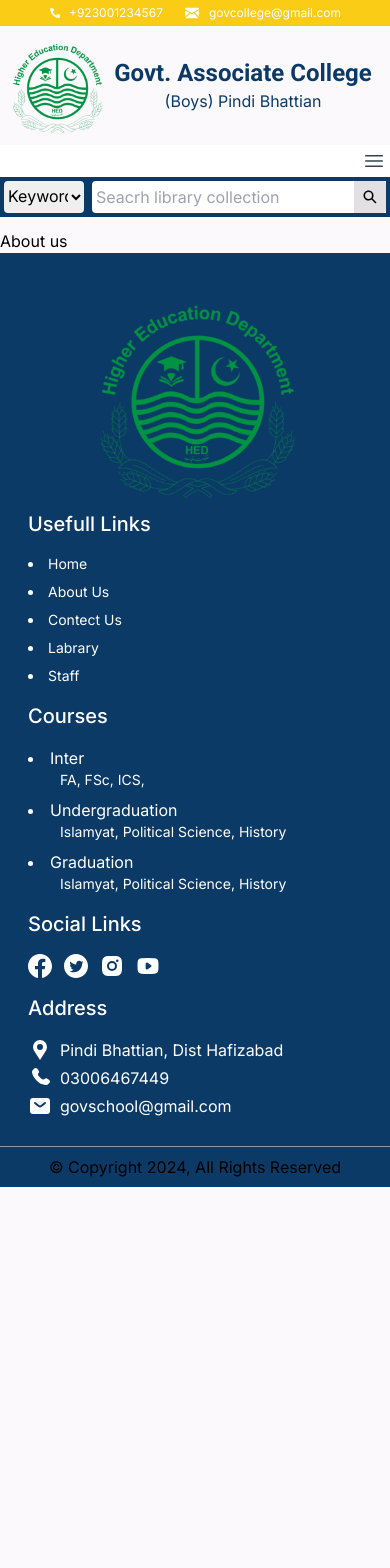
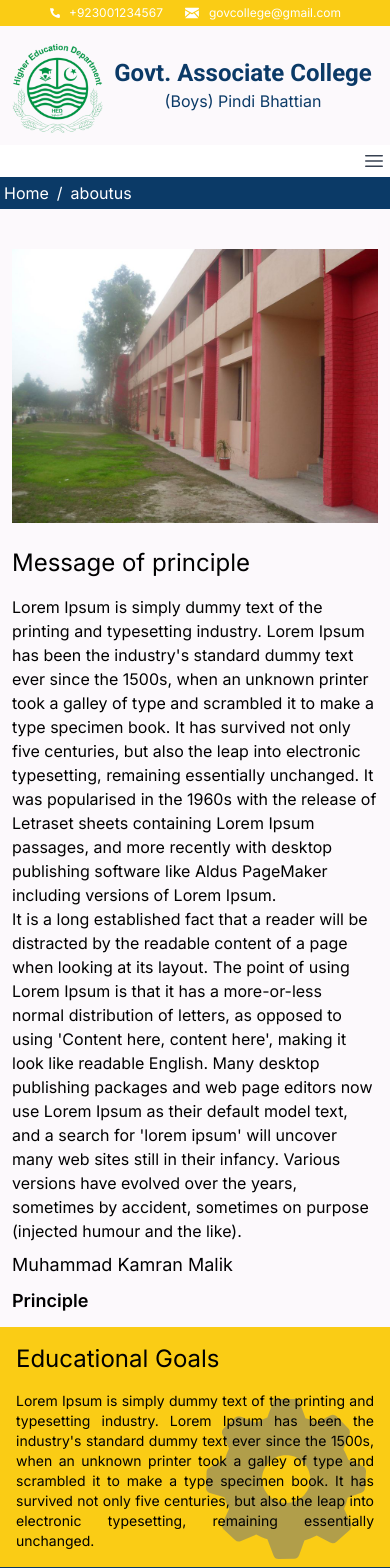
Before and after one commit to RaiSufian/college-port, a Next.js app: page /aboutus in a window 390 px wide. Shown: the top 1568 px of the page. Before the commit the page ends 1187 px from the top, so only its background shows below. Built offline with nearby package versions, Linux system fonts and the light colour scheme.

Commit message:
about us page is completed

```diff
--- a/src/app/aboutus/page.js
+++ b/src/app/aboutus/page.js
@@ -1,8 +1,52 @@
-const AboutUs = () =>{
+import Image from 'next/image';
+import Img1 from '../../../public/assets/img1.jpg';
+
+const AboutUs = () => {
     return (
-        <>
-        About us
-        </>
+        <div className="py-4">
+            <div className="container mx-auto flex px-3 md:px-20">
+                <div className="flex flex-wrap">
+                    <div className="w-full lg:w-1/2 py-3">
+                        <Image src={Img1} alt="adv image" className="h-full object-cover" />
+                    </div>
+                    <div className="w-full lg:w-1/2  md:px-8 py-3">
+                        <h4 className="text-2xl">Message of principle</h4>
+                        <p className="mt-4">Lorem Ipsum is simply dummy text of the printing and typesetting industry. Lorem Ipsum has been the industry's standard dummy text ever since the 1500s, when an unknown printer took a galley of type and scrambled it to make a type specimen book. It has survived not only five centuries, but also the leap into electronic typesetting, remaining essentially unchanged. It was popularised in the 1960s with the release of Letraset sheets containing Lorem Ipsum passages, and more recently with desktop publishing software like Aldus PageMaker including versions of Lorem Ipsum.
+                            <br />  It is a long established fact that a reader will be distracted by the readable content of a page when looking at its layout. The point of using Lorem Ipsum is that it has a more-or-less normal distribution of letters, as opposed to using 'Content here, content here', making it look like readable English. Many desktop publishing packages and web page editors now use Lorem Ipsum as their default model text, and a search for 'lorem ipsum' will uncover many web sites still in their infancy. Various versions have evolved over the years, sometimes by accident, sometimes on purpose (injected humour and the like).
+
+                        </p>
+                        <h6 className="py-2 text-lg">Muhammad Kamran Malik</h6>
+                        <span className="text-lg font-semibold">Principle</span>
+                    </div>
+                </div>
+            </div>
+            <div className="flex flex-wrap">
+                <div className="w-full lg:w-1/3 p-4 md:p-8 lg:p-16 min-h-52 relative bg-yellow-400">
+                    <h5 className="text-2xl mb-4">Educational Goals</h5>
+                    <p className="relative z-10 text-sm text-justify">Lorem Ipsum is simply dummy text of the printing and typesetting industry. Lorem Ipsum has been the industry's standard dummy text ever since the 1500s, when an unknown printer took a galley of type and scrambled it to make a type specimen book. It has survived not only five centuries, but also the leap into electronic typesetting, remaining essentially unchanged.</p>
+                    <svg className="absolute text-opacity-50 text-gray-500 right-6 bottom-2 z-0" xmlns="http://www.w3.org/2000/svg" width="10em" height="10em" viewBox="0 0 20 20"><path fill="currentColor" d="M11.078 0c.294 0 .557.183.656.457l.706 1.957c.253.063.47.126.654.192c.201.072.46.181.78.33l1.644-.87a.702.702 0 0 1 .832.131l1.446 1.495c.192.199.246.49.138.744l-.771 1.807c.128.235.23.436.308.604c.084.183.188.435.312.76l1.797.77c.27.115.437.385.419.674l-.132 2.075a.69.69 0 0 1-.46.605l-1.702.605c-.049.235-.1.436-.154.606a8.79 8.79 0 0 1-.298.774l.855 1.89a.683.683 0 0 1-.168.793l-1.626 1.452a.703.703 0 0 1-.796.096l-1.676-.888a7.23 7.23 0 0 1-.81.367l-.732.274l-.65 1.8a.696.696 0 0 1-.64.457L9.11 20a.697.697 0 0 1-.669-.447l-.766-2.027a14.625 14.625 0 0 1-.776-.29a9.987 9.987 0 0 1-.618-.293l-1.9.812a.702.702 0 0 1-.755-.133L2.22 16.303a.683.683 0 0 1-.155-.783l.817-1.78a9.517 9.517 0 0 1-.302-.644a14.395 14.395 0 0 1-.3-.811L.49 11.74a.69.69 0 0 1-.49-.683l.07-1.921a.688.688 0 0 1 .392-.594L2.34 7.64c.087-.319.163-.567.23-.748a8.99 8.99 0 0 1 .314-.712L2.07 4.46a.683.683 0 0 1 .15-.79l1.404-1.326a.702.702 0 0 1 .75-.138l1.898.784c.21-.14.4-.253.572-.344c.205-.109.479-.223.824-.346l.66-1.841A.696.696 0 0 1 8.984 0zm-1.054 7.019c-1.667 0-3.018 1.335-3.018 2.983c0 1.648 1.351 2.984 3.018 2.984c1.666 0 3.017-1.336 3.017-2.984s-1.35-2.983-3.017-2.983" /></svg>
+                </div>
+                <div className="w-full lg:w-1/3 p-4 md:p-8 lg:p-16 min-h-52 relative bg-[#0B3A67] text-white">
+                    <h5 className="text-2xl mb-4">Our Mission</h5>
+                    <p className="relative text-sm text-justify">Lorem Ipsum is simply dummy text of the printing and typesetting industry. Lorem Ipsum has been the industry's standard dummy text ever since the 1500s, when an unknown printer took a galley of type and scrambled it to make a type specimen book. It has survived not only five centuries, but also the leap into electronic typesetting, remaining essentially unchanged.</p>
+                </div>
+                <div className="w-full lg:w-1/3 p-4 md:p-8 lg:p-16 min-h-52 relative bg-yellow-400">
+                    <h5 className="text-2xl mb-4">Educational Goals</h5>
+                    <p className="relative text-sm text-justify">Lorem Ipsum is simply dummy text of the printing and typesetting industry. Lorem Ipsum has been the industry's standard dummy text ever since the 1500s, when an unknown printer took a galley of type and scrambled it to make a type specimen book. It has survived not only five centuries, but also the leap into electronic typesetting, remaining essentially unchanged.</p>
+                    <svg className="absolute text-opacity-50 text-gray-500 left-6 bottom-2 z-0" xmlns="http://www.w3.org/2000/svg" width="10em" height="10em" viewBox="0 0 20 20"><path fill="currentColor" d="M3.33 8L10 12l10-6l-10-6L0 6h10v2zM0 8v8l2-2.22V9.2zm10 12l-5-3l-2-1.2v-6l7 4.2l7-4.2v6z" /></svg>
+                </div>
+            </div>
+            <div className="container mx-auto flex flex-wrap py-6 px-3 md:px-20">
+                <div className="w-full lg:w-1/2 p-2 md:p-5">
+                    <h5 className="text-3xl py-2">Our Philosophy</h5>
+                    <p>We believe that every student is capable of reaching great academic heights if teachers and parents provide him/her with the opportunity, confidence and right guidance. Teachers, however, play the dominant role in helping students reach the pinnacle of knowledge and preparing them for the competition that lies ahead in life. This is why KIMS takes great pride in introducing its family of highly qualified, experienced and dedicated teachers. We undertake every possible effort to bring about improvements in not only the performance of our students but also our teachers by arranging various workshops and training programmes for them. Our aim is to prepare students for some of the most prestigious universities worldwide and the most lucrative careers in life. At the same time, we believe that the secret of quality education extends beyond the field of academics; it involves developing a host of personality traits that make a complete, responsible citizen. We, therefore, offer a variety of extracurricular activities that groom our young individuals and help them emerge with well rounded personalities</p>
+                </div>
+                <div className="w-full lg:w-1/2 p-2 md:p-5">
+                    <h5 className="text-3xl py-2">Our Philosophy</h5>
+                    <p>We believe that every student is capable of reaching great academic heights if teachers and parents provide him/her with the opportunity, confidence and right guidance. Teachers, however, play the dominant role in helping students reach the pinnacle of knowledge and preparing them for the competition that lies ahead in life. This is why KIMS takes great pride in introducing its family of highly qualified, experienced and dedicated teachers. We undertake every possible effort to bring about improvements in not only the performance of our students but also our teachers by arranging various workshops and training programmes for them. Our aim is to prepare students for some of the most prestigious universities worldwide and the most lucrative careers in life. At the same time, we believe that the secret of quality education extends beyond the field of academics; it involves developing a host of personality traits that make a complete, responsible citizen. We, therefore, offer a variety of extracurricular activities that groom our young individuals and help them emerge with well rounded personalities</p>
+                </div>
+            </div>
+        </div>
     )
 }
 export default AboutUs;
--- a/src/app/featureSection.js
+++ b/src/app/featureSection.js
@@ -18,7 +18,7 @@ const FeatureSection = () => {
 
     return (
         <div className="container mx-auto py-6  px-3 md:px-10">
-            <h4 className={`text-center uppercase text-3xl text-[#0b3a67] py-4 relative after:absolute after:bottom-0 after:left-1/2 after:contents-'' after:w-2 after:h-2 after:border-t-2 after:border-l-2 after:border-[#0B3A67] after:rotate-45 ${roboto4.className}`}>Our Features</h4>
+            <h4 className={`text-center uppercase text-xl md:text-3xl text-[#0b3a67] py-4 relative after:absolute after:bottom-0 after:left-1/2 after:contents-'' after:w-2 after:h-2 after:border-t-2 after:border-l-2 after:border-[#0B3A67] after:rotate-45 ${roboto4.className}`}>Our Features</h4>
             <div className="flex  justify-around lg:justify-between mt-3 mb-6 flex-wrap">
                 <div className="w-full md:w-72 lg:w-72 xl:w-96 mt-3 bg-white p-6 cursor-pointer hover:rounded-lg hover:shadow-lg transition-all duration-100 ease-in">
                     <div className="text-5xl text-[#0B3A67]">
--- a/src/app/gallery.js
+++ b/src/app/gallery.js
@@ -10,13 +10,13 @@ const images = [1, 2, 3, 4, 5, 6, 7, 8]
 const Gallery = () => {
     return (
         <div className="pt-6">
-            <h4 className={`text-center uppercase text-3xl text-[#0b3a67] py-4 relative after:absolute after:bottom-0 after:left-1/2 after:contents-'' after:w-2 after:h-2 after:border-t-2 after:border-l-2 after:border-[#0B3A67] after:rotate-45 ${roboto4.className}`}>Campus</h4>
+            <h4 className={`text-center uppercase text-xl lg:text-3xl text-[#0b3a67] py-4 relative after:absolute after:bottom-0 after:left-1/2 after:contents-'' after:w-2 after:h-2 after:border-t-2 after:border-l-2 after:border-[#0B3A67] after:rotate-45 ${roboto4.className}`}>Campus</h4>
             <div className="flex justify-center flex-wrap pt-6">
                 {images.map((items, index) => {
                     return (
                         <div className="w-1/2 md:w-1/3 lg:w-1/4 h-40  md:h-52 p-1  cursor-pointer relative overflow-hidden group" key={index}>
                             <Image src={Img1} alt="gallery" className="transition-all w-full h-full group-hover:scale-125" />
-                            <div className="text-white flex justify-center items-center text-2xl w-3/5 h-1/3 bg-[#0b3a67] opacity-50 absolute top-1/2 left-1/2 -translate-y-1/2 -translate-x-1/2">
+                            <div className="text-white flex justify-center items-center text-2xl w-3/5 h-12 md:h-1/3 bg-[#0b3a67] opacity-50 absolute top-1/2 left-1/2 -translate-y-1/2 -translate-x-1/2">
                             <svg xmlns="http://www.w3.org/2000/svg" width="1em" height="1em" viewBox="0 0 16 16"><path fill="currentColor" d="M8 6.1a.31.31 0 0 0-.45.32a2.47 2.47 0 0 0 .51 1.22l.15.13A3 3 0 0 1 9.08 10a3.63 3.63 0 0 1-3.55 3.44a3 3 0 0 1-2.11-.85a3 3 0 0 1-.85-2.22A3.55 3.55 0 0 1 3.63 8a3.66 3.66 0 0 1 1.5-.91A5.19 5.19 0 0 1 5 6v-.16a4.84 4.84 0 0 0-2.31 1.3a4.5 4.5 0 0 0-.2 6.37a4.16 4.16 0 0 0 3 1.22a4.79 4.79 0 0 0 3.38-1.42a4.52 4.52 0 0 0 .21-6.38A4.16 4.16 0 0 0 8 6.1"/><path fill="currentColor" d="M13.46 2.54a4.16 4.16 0 0 0-3-1.22a4.79 4.79 0 0 0-3.37 1.42a4.52 4.52 0 0 0-.21 6.38A4.21 4.21 0 0 0 8 9.9a.31.31 0 0 0 .45-.31a2.41 2.41 0 0 0-.52-1.23l-.15-.13A3 3 0 0 1 6.92 6a3.63 3.63 0 0 1 3.55-3.44a3 3 0 0 1 2.11.85a3 3 0 0 1 .85 2.22A3.55 3.55 0 0 1 12.37 8a3.66 3.66 0 0 1-1.5.91a5.19 5.19 0 0 1 .13 1.14v.16a4.84 4.84 0 0 0 2.31-1.3a4.5 4.5 0 0 0 .15-6.37"/></svg>
                                 </div>
                         </div>
--- a/src/app/hero.js
+++ b/src/app/hero.js
@@ -46,7 +46,7 @@ const Hero = () => {
                     <div className="px-1 md:px-5 lg:px-10 py-2 md:py-5 lg:py-16 md:w-[620px]">
                         <div className="">
                             <h3 className="text-xl md:text-4xl font-bold leading-10 text-yellow-400 hero_text_shadow">22 YEARS OF EXCELLENCE IN EDUCATION</h3>
-                            <p className="py-2 md:py-5 text-white md:text-lg md:mb-4"> As a college we have a strong focus on student's academic progress and achievement along with its contribution to the nation building.  </p>
+                            <p className="py-2 md:py-5 text-white text-sm md:text-lg md:mb-4"> As a college we have a strong focus on student's academic progress and achievement along with its contribution to the nation building.  </p>
                             <h4 className={`text-[#0B3A67] font-bold text-lg md:text-2xl mb-2 md:mb-4 `}>Lets Come Start</h4>
                             <Link href="#" className="text-md bg-[#0B3A67] px-3 md:px-5  py-2 md:py-3 rounded">Contect US </Link>
 
--- a/src/components/menu.js
+++ b/src/components/menu.js
@@ -5,13 +5,15 @@ import { usePathname } from 'next/navigation'
 
 const Menu = () => {
 
-    const pathname = usePathname();
-    console.log("path name is", pathname);
+    let pathname = usePathname();
+
+    pathname = pathname.substring(1);
+    // console.log("path name is", pathname);
 
     const [mobileMenu, setMobileMenu] = useState(false);
 
     return (
-        <div className="flex justify-center relative ">
+        <div className="flex justify-center relative w-full overflow-hidden ">
             <div className="container sm:px-3 md:px-10 pb-3">
                 <header className="bg-white">
                     <nav className=" flex max-w-7xl items-center justify-end lg:justify-center p-1 md:p-5 lg:px-8" aria-label="Global">
@@ -25,11 +27,11 @@ const Menu = () => {
                             </button>
                         </div>
                         <div className="hidden lg:flex lg:gap-x-8 justify-center">
-                            <Link href="/" className={`text-lg  leading-6  rounded py-1 px-3 ${pathname == "/" ? "bg-[#0B3A67] text-white" : "hover:bg-gray-100 text-gray-900"}`}>Home</Link>
-                            <Link href="/library" className={`text-lg  leading-6  py-1 rounded px-3  ${pathname == "/library" ? "bg-[#0B3A67] text-white" : "hover:bg-gray-100 text-gray-900"}`}>library</Link>
-                            <Link href="/aboutus" className={` text-lg  leading-6  py-1 rounded px-3 ${pathname == "/aboutus" ? "bg-[#0B3A67] text-white" : "hover:bg-gray-100 text-gray-900"}`}>About Us</Link>
-                            <Link href="/faculty" className={`text-lg  leading-6 ${pathname == "/faculty" ? "bg-[#0B3A67] text-white" : "hover:bg-gray-100 text-gray-900"} py-1 rounded px-3 `}>Faculty</Link>
-                            <Link href="/contactus" className={`text-lg  leading-6  py-1 rounded px-3  ${pathname == "/contactus" ? "bg-[#0B3A67] text-white" : "hover:bg-gray-100 text-gray-900"}`}>Contact Us</Link>
+                            <Link href="/" className={`text-lg  leading-6  rounded py-1 px-3 ${pathname == "" ? "bg-[#0B3A67] text-white" : "hover:bg-gray-100 text-gray-900"}`}>Home</Link>
+                            <Link href="/library" className={`text-lg  leading-6  py-1 rounded px-3  ${pathname == "library" ? "bg-[#0B3A67] text-white" : "hover:bg-gray-100 text-gray-900"}`}>library</Link>
+                            <Link href="/aboutus" className={` text-lg  leading-6  py-1 rounded px-3 ${pathname == "aboutus" ? "bg-[#0B3A67] text-white" : "hover:bg-gray-100 text-gray-900"}`}>About Us</Link>
+                            <Link href="/faculty" className={`text-lg  leading-6 ${pathname == "faculty" ? "bg-[#0B3A67] text-white" : "hover:bg-gray-100 text-gray-900"} py-1 rounded px-3 `}>Faculty</Link>
+                            <Link href="/contactus" className={`text-lg  leading-6  py-1 rounded px-3  ${pathname == "contactus" ? "bg-[#0B3A67] text-white" : "hover:bg-gray-100 text-gray-900"}`}>Contact Us</Link>
                         </div>
 
                     </nav>
@@ -59,7 +61,8 @@ const Menu = () => {
                     </div>
                 </header>
 
-                <div className=" bg-[#0B3A67] flex py-1 md:py-3 px-1 md:px-4 gap-2 md:rounded">
+
+                <div className={`  bg-[#0B3A67] flex py-1 md:py-3 px-1 md:px-4 gap-2 md:rounded-br md:rounded-bl ${pathname == "" || pathname == "library" ? "" : "hidden"}`}>
                     <select className="w-20 md:w-40 rounded">
                         <option>Keyword </option>
                         <option>Title</option>
@@ -68,10 +71,17 @@ const Menu = () => {
                     </select>
                     <form className="flex-1 flex relative">
                         <input type='text' placeholder='Seacrh library collection' className="flex-1 py-1 px-1 md:px-3 rounded-tl rounded-bl" />
-                        <button className="right-0 h-full absolute sm:relative flex justify-center items-center w-8 md:w-28 rounded-br rounded-tr bg-[#e2e0e2]">
+                        <button className=" right-0 h-full absolute sm:relative flex justify-center items-center w-8 md:w-28 rounded-br rounded-tr bg-[#e2e0e2]">
                             <svg className="md:hidden" xmlns="http://www.w3.org/2000/svg" width="1em" height="1em" viewBox="0 0 512 512"><path fill="currentColor" d="M464 428L339.92 303.9a160.48 160.48 0 0 0 30.72-94.58C370.64 120.37 298.27 48 209.32 48S48 120.37 48 209.32s72.37 161.32 161.32 161.32a160.48 160.48 0 0 0 94.58-30.72L428 464ZM209.32 319.69a110.38 110.38 0 1 1 110.37-110.37a110.5 110.5 0 0 1-110.37 110.37" /></svg>
                             <span className="hidden md:block">Search</span></button>
                     </form>
+                </div>
+                <div className={`bg-[#0B3A67] flex py-1 md:py-3 px-1 md:px-4 gap-2 md:rounded-br md:rounded-bl ${pathname == "" || pathname == "library" ? "hidden" : ""}`}>
+                    <ul className="flex gap-2 text-white">
+                        <li><Link href="/"> Home</Link></li>
+                        /
+                        <li>{pathname}</li>
+                    </ul>
                 </div>
             </div>
 
```
Also changed, not shown: src/app/additional.js (+12 -12 lines).
